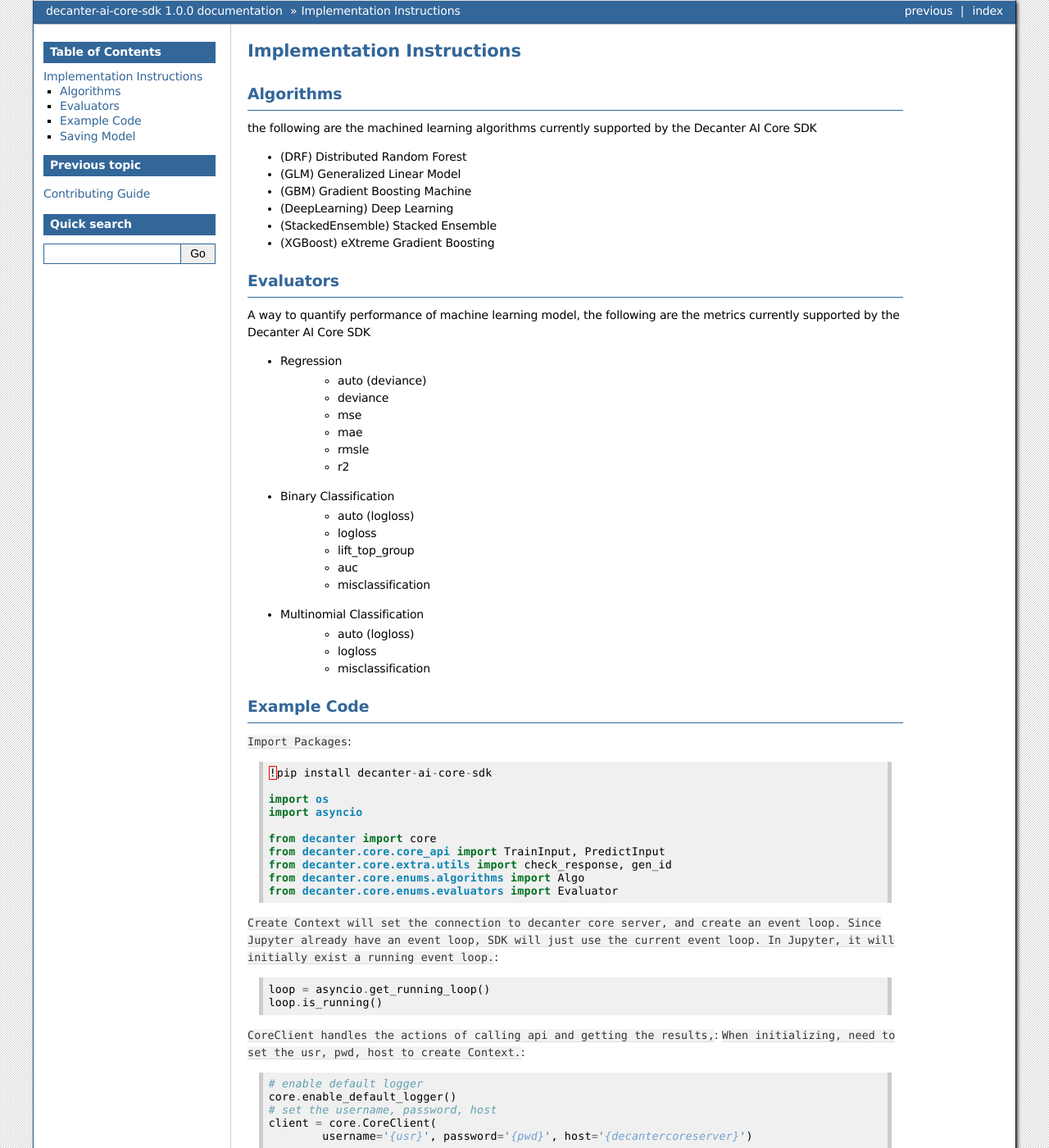
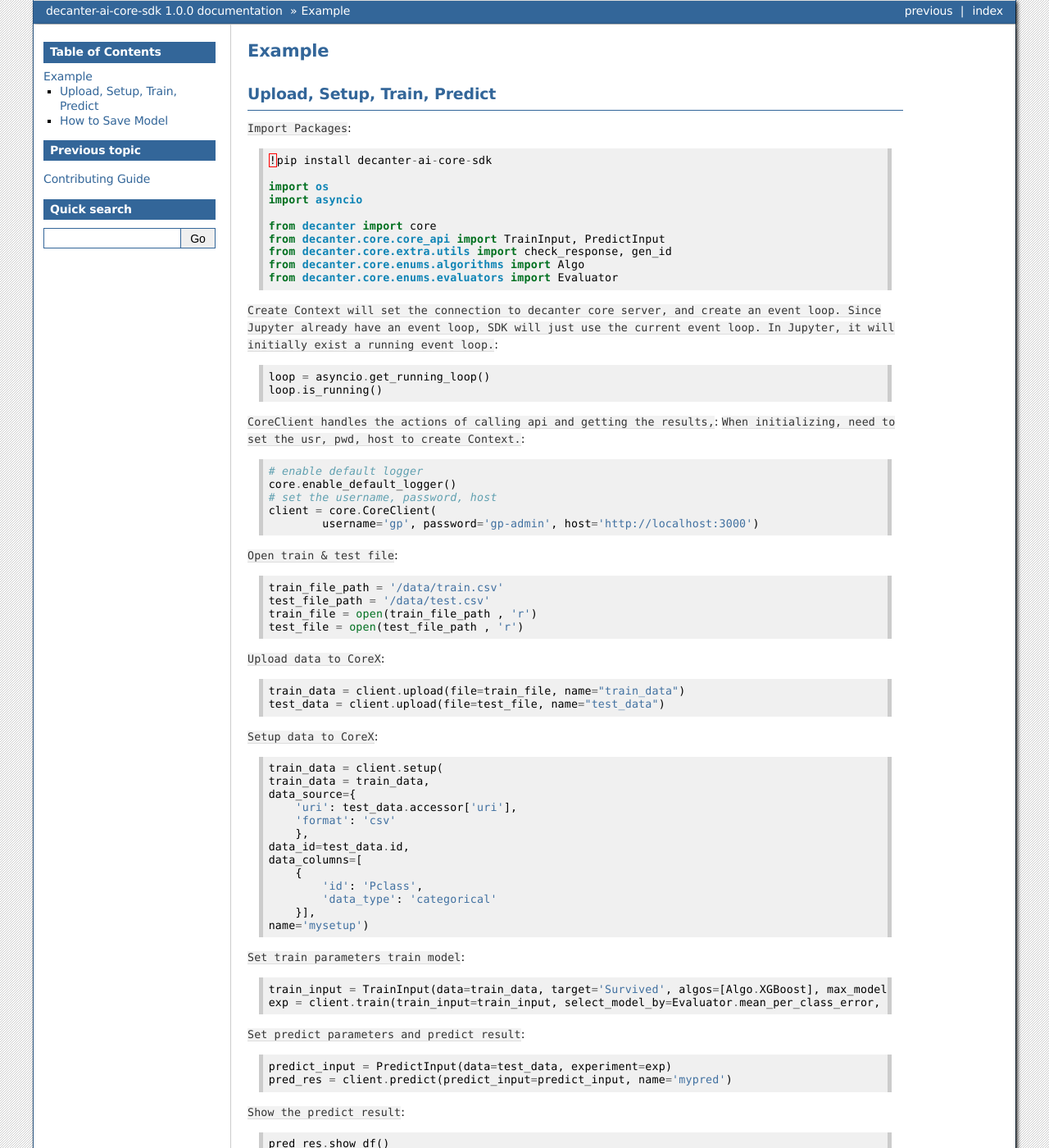
Before and after one commit to MoBagel/decanter-ai-core-sdk, a Sphinx documentation site: the page built from docs/source/notes/example.rst, in a window 1280 px wide and 1400 px high. Shown: the whole window at 82% size. Built offline with Sphinx 7.4.7, drawn with Linux system fonts in a browser that asks for light colours; some of the changed text lies outside the part shown.

```diff
--- a/docs/source/index.rst
+++ b/docs/source/index.rst
@@ -49,4 +49,4 @@ Design notes, legal information and changelog are here for the interested.
    notes/design
    notes/changelog
    notes/contributing
-   notes/implementation_instructions
+   notes/example
--- a/docs/source/notes/implementation_instructions.rst
+++ b/docs/source/notes/example.rst
@@ -1,44 +1,9 @@
-.. _implementation_instructions:
+.. _example:
 
-Implementation Instructions
+Example
 ~~~~~~~~~~~~~~~~~~~~~~~~
 
-Algorithms
-**********
-the following are the machined learning algorithms currently supported by the Decanter AI Core SDK
-
-- (DRF) Distributed Random Forest
-- (GLM) Generalized Linear Model
-- (GBM) Gradient Boosting Machine
-- (DeepLearning) Deep Learning
-- (StackedEnsemble) Stacked Ensemble
-- (XGBoost) eXtreme Gradient Boosting
-
-
-Evaluators
-**********
-A way to quantify performance of machine learning model, the following are the metrics currently supported by the Decanter AI Core SDK
-
-- Regression
-	- auto (deviance)
-	- deviance
-	- mse
-	- mae
-	- rmsle
-	- r2
-- Binary Classification
-	- auto (logloss)
-	- logloss
-	- lift_top_group
-	- auc
-	- misclassification
-- Multinomial Classification
-	- auto (logloss)
-	- logloss
-	- misclassification
-
-
-Example Code
+Upload, Setup, Train, Predict
 *************
 
 ``Import Packages``:
@@ -73,15 +38,14 @@ Example Code
 	core.enable_default_logger()
 	# set the username, password, host
 	client = core.CoreClient(
-	        username='{usr}', password='{pwd}', host='{decantercoreserver}')
-
+	        username='gp', password='gp-admin', host='http://localhost:3000')
 
 ``Open train & test file``:
 
 .. code-block:: python
 
-	train_file_path = os.path.join('{train_file_path}')
-	test_file_path = os.path.join('{test_file_path}')
+	train_file_path = '/data/train.csv'
+	test_file_path = '/data/test.csv'
 	train_file = open(train_file_path , 'r')
 	test_file = open(test_file_path , 'r')
 
@@ -91,6 +55,24 @@ Example Code
 
 	train_data = client.upload(file=train_file, name="train_data")
 	test_data = client.upload(file=test_file, name="test_data")
+
+``Setup data to CoreX``:
+
+.. code-block:: python
+
+	train_data = client.setup(
+        train_data = train_data,
+        data_source={
+            'uri': test_data.accessor['uri'],
+            'format': 'csv'
+            },
+        data_id=test_data.id,
+        data_columns=[
+            {
+                'id': 'Pclass',
+                'data_type': 'categorical'
+            }],
+        name='mysetup')
 
 ``Set train parameters train model``:
 
@@ -113,7 +95,7 @@ Example Code
 	pred_res.show_df()
 
 
-Saving Model
+How to Save Model
 *************
 
 ``Getting Mojo model zip file from decanter.core server and download to local.``
--- a/docs/source/user/quickstart.rst
+++ b/docs/source/user/quickstart.rst
@@ -27,7 +27,7 @@ in file ``examples/example.py``
 .. code-block:: python
 
     core.CoreClient(
-        username='{usr}', password='{pwd}', host='{decantercoreserver}')
+        username='{usr}', password='{pwd}', host='http://localhost:3000')
 
 
 Run the command below: sh
```
Also changed, not shown: other parts of docs/source/notes/example.rst (+4 -1 lines), README.md (+1 -1 lines), docs/source/api.rst (+1 -6 lines), 6 other files.
